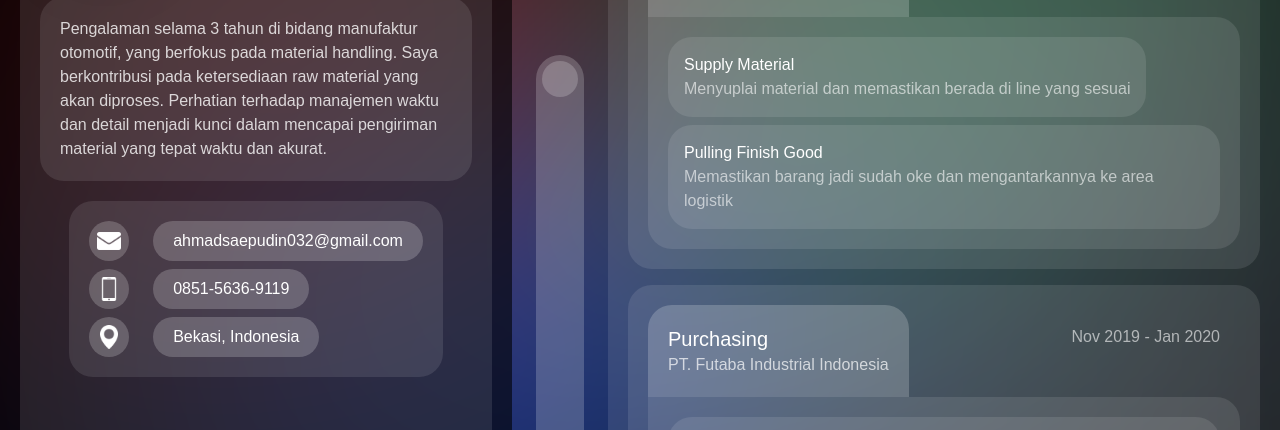
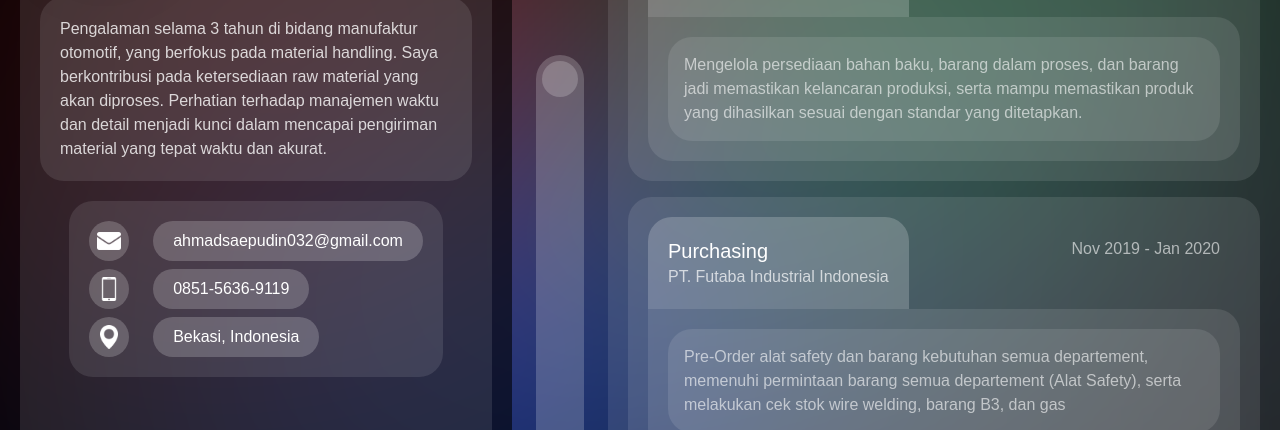
Before and after one commit to ctkmpy/myPortfolioWebsite, a website: page index.html in a window 1280 px wide. Shown: the part 211-641 px from the top of the page. Drawn offline with Linux system fonts and the light colour scheme.

Commit message:
fix ready to push

```diff
--- a/index.html
+++ b/index.html
@@ -140,12 +140,7 @@
                                 </div>
                                 <div class="bg-[rgba(255,255,255,0.1)] w-fit rounded-b-3xl rounded-r-3xl p-5 grid gap-2">
                                     <div class="bg-[rgba(255,255,255,0.1)] w-fit rounded-3xl p-4">
-                                        <h3>Supply Material</h3>
-                                        <p class="text-[rgba(255,255,255,0.6)]">Menyuplai material dan memastikan berada di line yang sesuai</p>
-                                    </div>
-                                    <div class="bg-[rgba(255,255,255,0.1)] w-fit rounded-3xl p-4">
-                                        <h3>Pulling Finish Good</h3>
-                                        <p class="text-[rgba(255,255,255,0.6)]">Memastikan barang jadi sudah oke dan mengantarkannya ke area logistik</p>
+                                        <p class="text-[rgba(255,255,255,0.6)]">Mengelola persediaan bahan baku, barang dalam proses, dan barang jadi memastikan kelancaran produksi, serta mampu memastikan produk yang dihasilkan sesuai dengan standar yang ditetapkan.</p>
                                     </div>
                                 </div>
                             </div>
```
